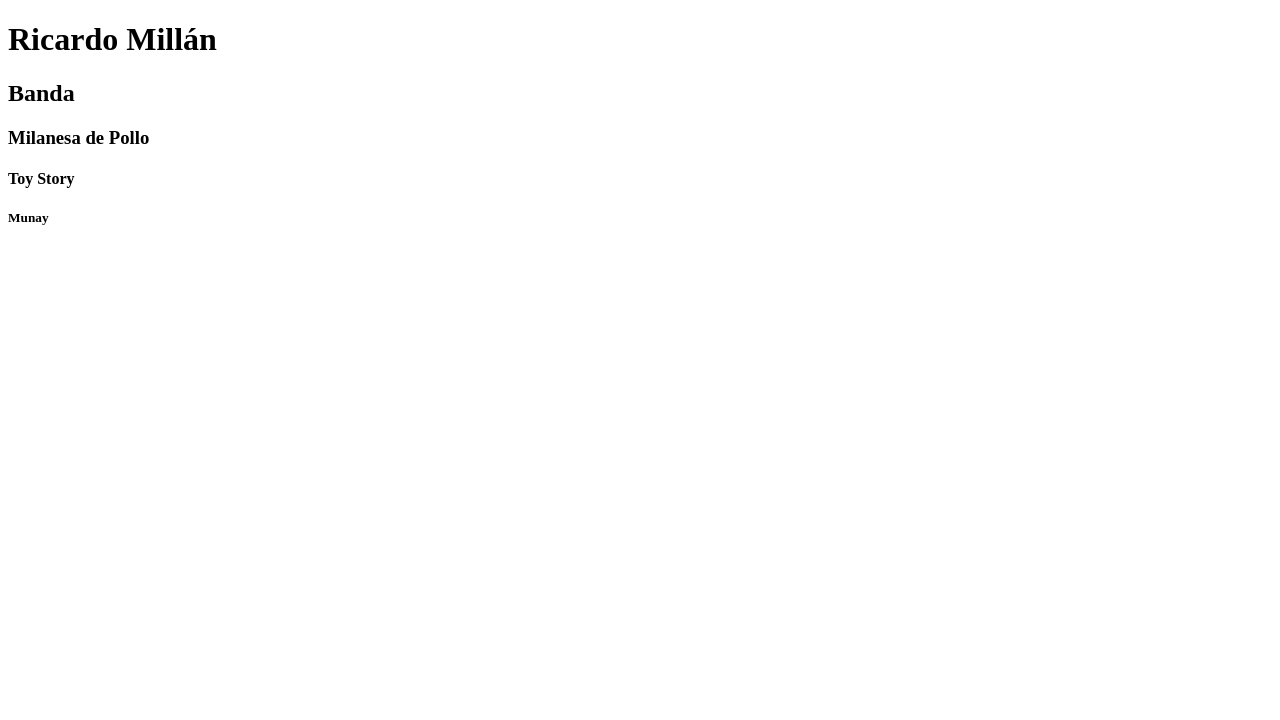
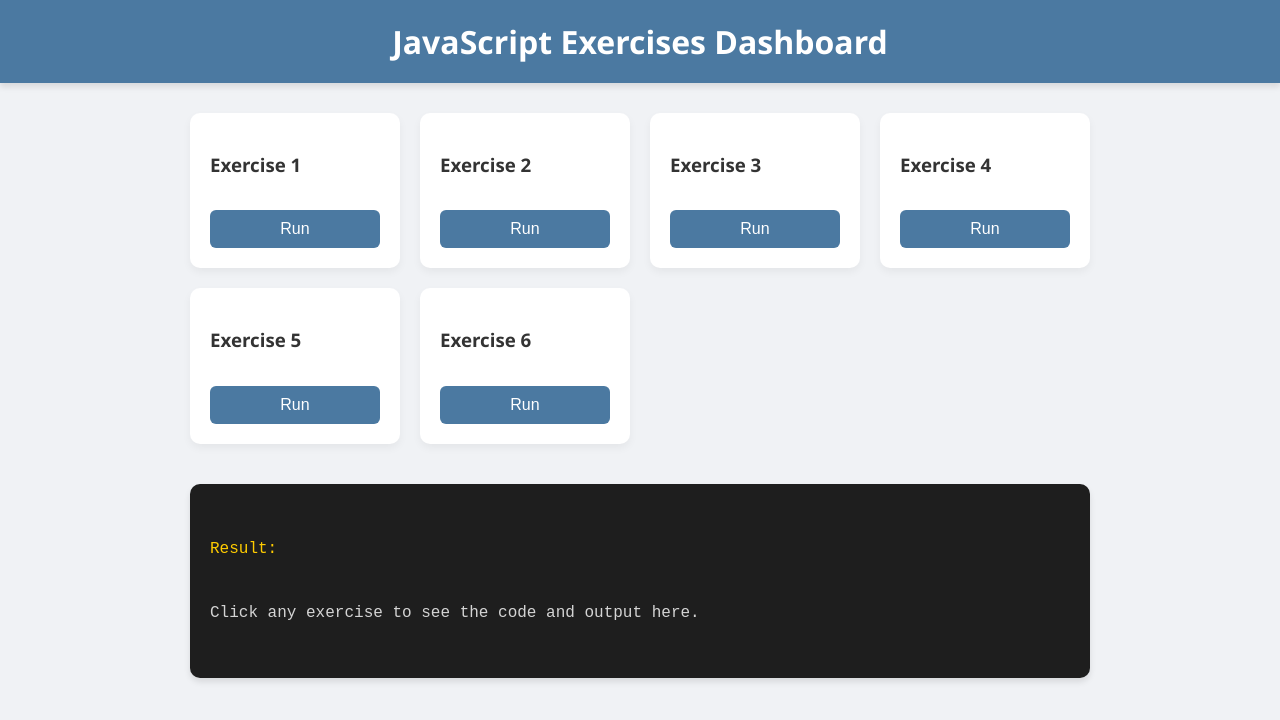
Before and after one commit to ricardomillan13/Practice_Exercises_Javascript, a plain HTML site: page index.html in a window 1280 px wide. Drawn offline with Linux system fonts and the light colour scheme.

Commit message:
Feat: Creación de carpeta y archivos vacios de JS, estructura de archivo html

```diff
--- /dev/null
+++ b/JS/exercise1.js
@@ -0,0 +1,16 @@
+// Exercise 1
+let arr = ["This", "is", "a", "sentence."];
+
+const exercise1Code = `
+let arr = ["This", "is", "a", "sentence."];
+function printOutString() {
+  console.log(arr.join(" "));
+}
+printOutString();
+`;
+
+function printOutString(uiMode = false) {
+  const result = arr.join(" ");
+  if (!uiMode) console.log(result);
+  return { code: exercise1Code, output: result };
+}
--- a/index.html
+++ b/index.html
@@ -1,15 +1,167 @@
 <!DOCTYPE html>
 <html lang="en">
 <head>
-    <meta charset="UTF-8">
-    <meta name="viewport" content="width=device-width, initial-scale=1.0">
-    <title>Document</title>
+<meta charset="UTF-8">
+<meta name="viewport" content="width=device-width, initial-scale=1.0">
+<title>JS Exercises Dashboard</title>
+
+<style>
+  /* Reset y tipografía */
+  body {
+    margin: 0;
+    font-family: 'Segoe UI', Tahoma, Geneva, Verdana, sans-serif;
+    background: #f0f2f5;
+    color: #333;
+  }
+
+  header {
+    background: #4b79a1;
+    color: white;
+    padding: 20px;
+    text-align: center;
+    box-shadow: 0 4px 6px rgba(0,0,0,0.1);
+  }
+
+  header h1 {
+    margin: 0;
+    font-size: 2em;
+  }
+
+  .container {
+    max-width: 900px;
+    margin: 30px auto;
+    padding: 0 20px;
+  }
+
+  .exercises {
+    display: grid;
+    grid-template-columns: repeat(auto-fit, minmax(200px, 1fr));
+    gap: 20px;
+  }
+
+  .card {
+    background: white;
+    border-radius: 10px;
+    padding: 20px;
+    box-shadow: 0 4px 8px rgba(0,0,0,0.05);
+    transition: transform 0.2s, box-shadow 0.2s;
+    display: flex;
+    flex-direction: column;
+    justify-content: space-between;
+  }
+
+  .card:hover {
+    transform: translateY(-5px);
+    box-shadow: 0 8px 16px rgba(0,0,0,0.1);
+  }
+
+  .card button {
+    margin-top: 15px;
+    padding: 10px;
+    border: none;
+    background: #4b79a1;
+    color: white;
+    font-size: 16px;
+    border-radius: 6px;
+    cursor: pointer;
+    transition: background 0.3s;
+  }
+
+  .card button:hover {
+    background: #3a5f7c;
+  }
+
+  #output {
+    margin-top: 40px;
+    background: #1e1e1e;
+    color: #d4d4d4;
+    border-radius: 10px;
+    padding: 20px;
+    font-family: 'Courier New', monospace;
+    white-space: pre-wrap;
+    max-height: 300px;
+    overflow-y: auto;
+    box-shadow: 0 4px 6px rgba(0,0,0,0.1);
+  }
+
+  pre {
+    margin: 0;
+  }
+
+  .output-title {
+    color: #ffcc00;
+    margin-bottom: 10px;
+  }
+
+</style>
 </head>
 <body>
-    <h1>Ricardo Millán</h1>
-    <h2>Banda</h2>
-    <h3>Milanesa de Pollo</h3>
-    <h4>Toy Story</h4>
-    <h5>Munay</h5>
+
+<header>
+  <h1>JavaScript Exercises Dashboard</h1>
+</header>
+
+<div class="container">
+
+  <div class="exercises">
+    <div class="card">
+      <h3>Exercise 1</h3>
+      <button onclick="exercise1()">Run</button>
+    </div>
+    <div class="card">
+      <h3>Exercise 2</h3>
+      <button onclick="exercise2()">Run</button>
+    </div>
+    <div class="card">
+      <h3>Exercise 3</h3>
+      <button onclick="exercise3()">Run</button>
+    </div>
+    <div class="card">
+      <h3>Exercise 4</h3>
+      <button onclick="exercise4()">Run</button>
+    </div>
+    <div class="card">
+      <h3>Exercise 5</h3>
+      <button onclick="exercise5()">Run</button>
+    </div>
+    <div class="card">
+      <h3>Exercise 6</h3>
+      <button onclick="exercise6()">Run</button>
+    </div>
+  </div>
+
+  <div id="output">
+    <div class="output-title">Result:</div>
+    <div id="output-content">Click any exercise to see the code and output here.</div>
+  </div>
+
+</div>
+
+<!-- Scripts -->
+<script src="js/exercise1.js"></script>
+<script src="js/exercise2.js"></script>
+<script src="js/exercise3.js"></script>
+<script src="js/exercise4.js"></script>
+<script src="js/exercise5.js"></script>
+<script src="js/exercise6.js"></script>
+
+<script>
+const output = document.getElementById('output-content');
+
+function showResult(exerciseFunc) {
+  const { code, output: result } = exerciseFunc(true);
+  output.innerHTML = `<pre><strong>Code:</strong>\n${code}</pre>
+                      <pre><strong>Output:</strong>\n${result}</pre>`;
+}
+
+// Ejecutores
+function exercise1() { showResult(printOutString); }
+function exercise2() { showResult(() => doubleArray([1,2,4,5], true)); }
+function exercise3() { showResult(() => sumAndProduct([1,2,3,4], true)); }
+function exercise4() { showResult(findCommonCourses); }
+function exercise5() { showResult(runPeopleExercise); }
+function exercise6() { showResult(() => bubbleSort([3,6,12,5,100,1], true)); }
+</script>
+
 </body>
 </html>
```
Also changed, not shown: JS/exercise2.js (added), JS/exercise3.js (added), JS/exercise4.js (added), JS/exercise5.js (added), JS/exercise6.js (added).
